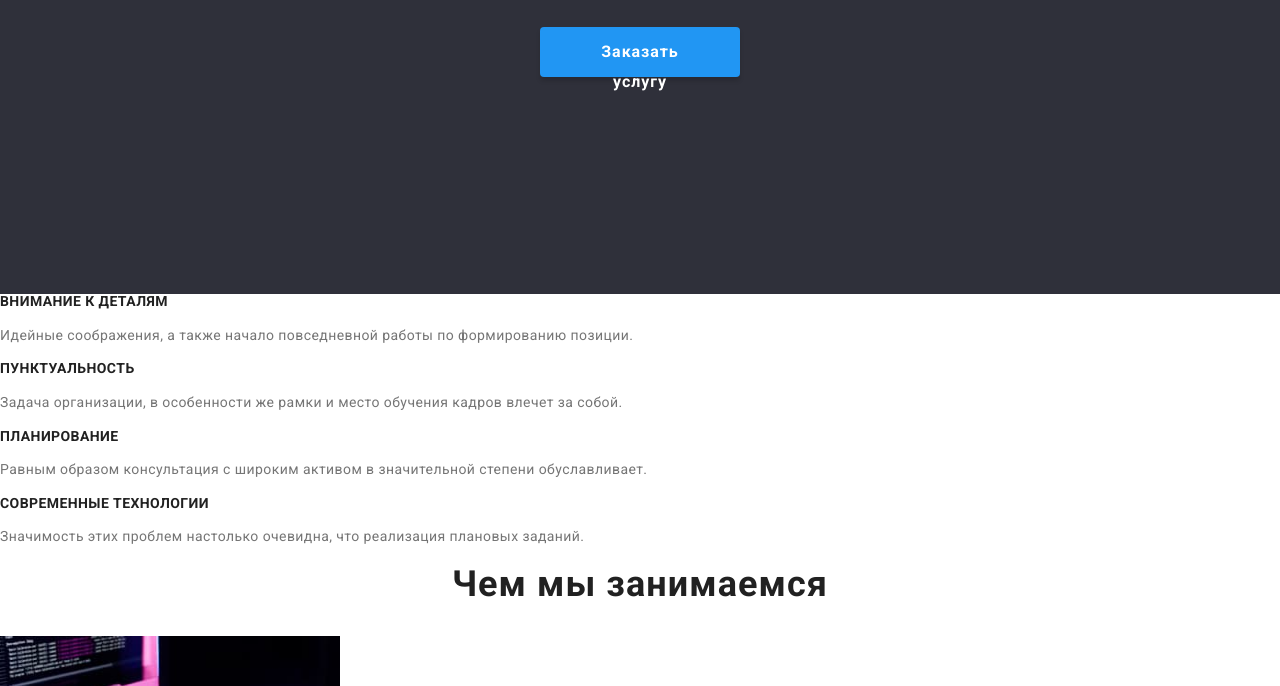
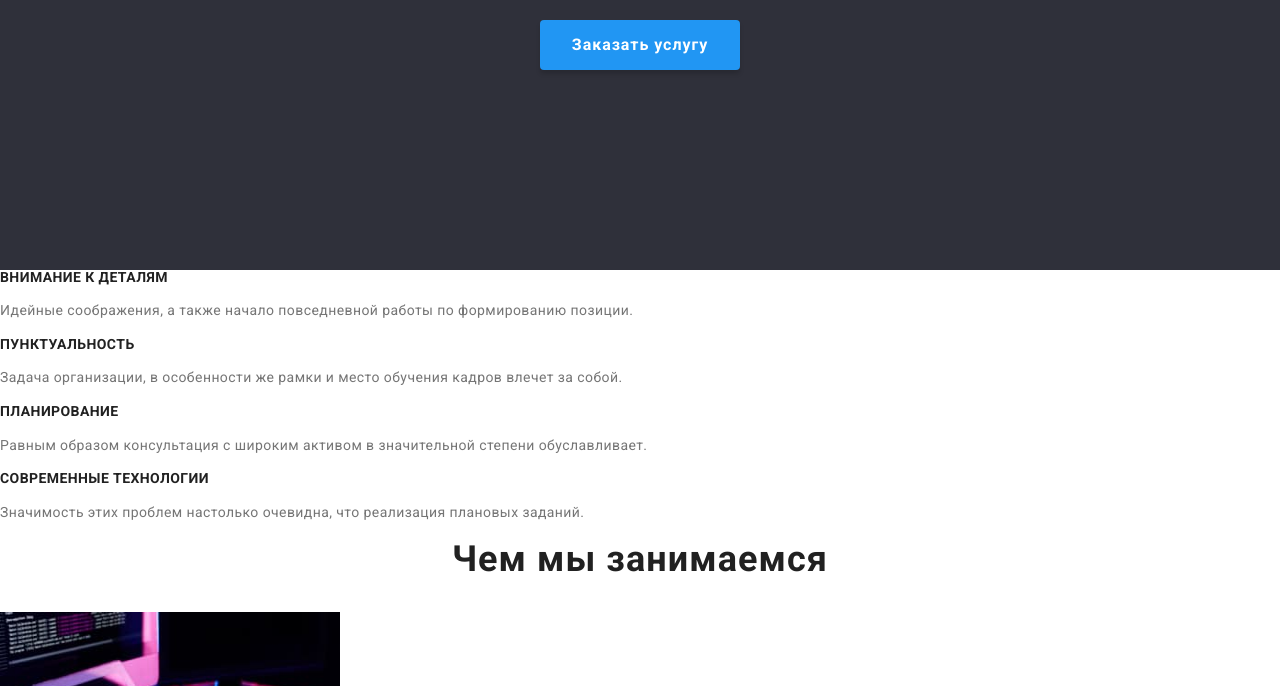
Before and after one commit to adrilix/goit-markup-hw-02, a plain HTML site: page index.html in a window 1280 px wide. Shown: the part 414-1100 px from the top of the page. Drawn offline with nearby package versions, Linux system fonts and the light colour scheme.

Commit message:
hero done

```diff
--- a/css/styles.css
+++ b/css/styles.css
@@ -197,25 +197,25 @@ body {
     letter-spacing: 0.06em;
     text-transform: uppercase;
     color: var(--text-third-tlbgc);
-
+    margin-bottom: 30px;
 
 }
+
 .button-hero{
+    background-color: var(--brand-color);
     color: var(--text-third-tlbgc);
-    background-color: var(--brand-color);
     font-weight: 700;
     font-size: 16px;
-    line-height: 30px;
+    line-height: 1.86;
     letter-spacing: 0.06em;
     text-align: center;
     cursor: pointer;
     border: 0px solid transparent;
     border-radius: 4px;
     padding: 10px 32px;
-    width: 200px;
-    height: 50px;
     box-shadow: 0px 4px 4px rgba(0, 0, 0, 0.15);
 }
+
 
 /* секція особливості/features */
 .features-title{
```
